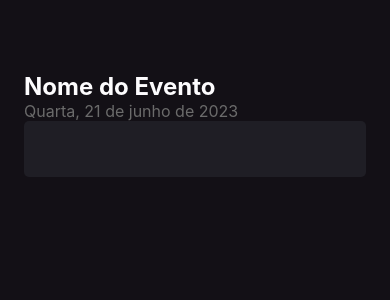
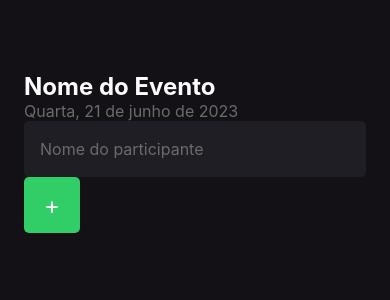
Before and after one commit to gvmertens/imhere, a React Native app: screen / in a window 390 px wide. Shown: the top 300 px of the page. Built offline with nearby package versions, Linux system fonts and the light colour scheme.

Commit message:
20230621 2

```diff
--- a/src/screens/Home/index.tsx
+++ b/src/screens/Home/index.tsx
@@ -1,8 +1,13 @@
-import { Text, View, TextInput } from 'react-native';
+import { Text, View, TextInput, TouchableOpacity } from 'react-native';
 
 import { styles } from './styles'
 
 export function Home() {
+
+  function handleParticipantAdd() {
+    console.log('BT clicado');
+  }
+
   return (
     <View style={styles.container}>
       <Text style={styles.eventName}>
@@ -12,7 +17,17 @@
         Quarta, 21 de junho de 2023
       </Text>
 
-      <TextInput style={styles.input}/>
+      <TextInput
+        style={styles.input}
+        placeholder='Nome do participante'
+        placeholderTextColor="#6B6B6B"
+      />
+
+      <TouchableOpacity style={styles.button} onPress={handleParticipantAdd}>
+        <Text style={styles.buttonText}>
+          +
+        </Text>
+      </TouchableOpacity>
     </View>
   );
 }
--- a/src/screens/Home/styles.ts
+++ b/src/screens/Home/styles.ts
@@ -19,6 +19,21 @@
     input: {
         height: 56,
         backgroundColor: '#1F1E25',
-        borderRadius: 5
+        borderRadius: 5,
+        color: '#FFF',
+        padding: 16,
+        fontSize: 16
+    },
+    button: {
+      width: 56,
+      height: 56,
+      borderRadius: 5,
+      backgroundColor: '#31CD67',
+      justifyContent: 'center',
+      alignItems: 'center'
+    },
+    buttonText: {
+      color: '#FFF',
+      fontSize: 24
     }
   })
```
